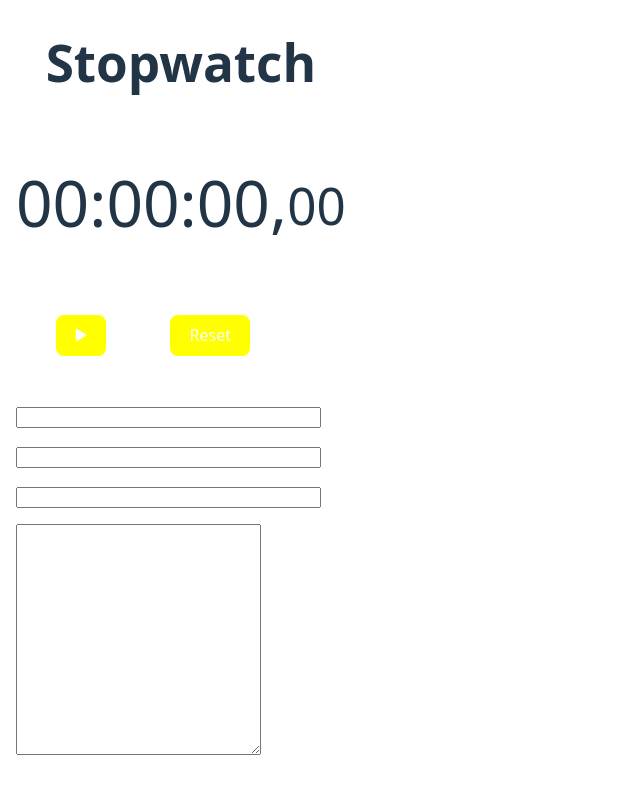
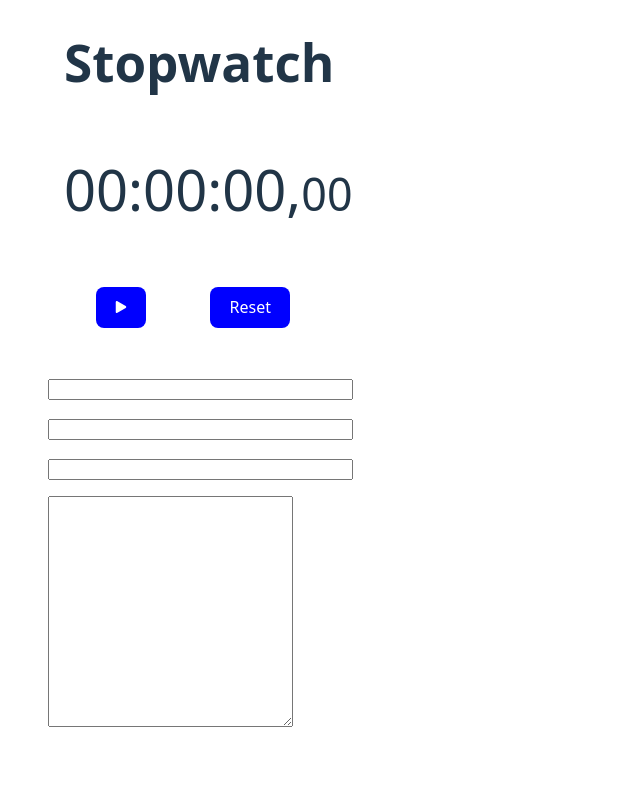
Before and after one commit to shengx2/timeToolsli, a React (Vite) app: page / in a window 1280 px wide. Shown: the top 794 px of the page, without its empty margins (0-640 px from the left). Built offline with nearby package versions, Linux system fonts and the light colour scheme.

Commit message:
changes 2

```diff
--- a/src/timeTools.css
+++ b/src/timeTools.css
@@ -1,9 +1,7 @@
 body {
-  margin-left: 1rem;
-  /* border-style: solid; */
-  /* border-color: red; */
-  /* display: flex; */
-  /* justify-content: center; */
+  margin-left: 2rem;
+  /* border-style: solid;
+  border-color: red;  */
 }
 
 .my-margin {
@@ -15,32 +13,32 @@ body {
 .my-input {
   margin-top: 1rem;
   margin-right: 0rem;
-  margin-left: 0rem;
+  margin-left: 1rem;
 }
 
 /* To do: Margin boxes in classes is niet consistent */
 
 h1 {
-  display: flex;
-  justify-content: center;
+  margin-left: 2rem;
 }
+
 p {
-  font-size: 4rem;
-  display: flex;
-  justify-content: center;
+  margin-left: 2rem;
+  font-size: 3.5rem;
+  /* display: flex;
+  justify-content: center; */
   /* margin-left: 0.5rem; */
     /* border-style: solid; */
   /* border-color: red;  */
 }
 
 .my-btn {
-  background: yellow;
+  background: blue;
   color: white;
   /* padding: 5px 10px; */
   border: none;
   cursor: pointer;
-  margin-left: 2.5rem;
-  margin-right: 1.5rem;
+  margin-left: 4rem;
 }
 /* .my-reset {
   padding-top: 2rem;
@@ -72,7 +70,7 @@ p {
   p {
     font-size: 3rem;
     margin-right: 1rem;
-    margin-left: 1rem;
+    margin-left: 2.6rem;
     /* background-color: blue Bleu de Chanel; */
   }
   .ms {
```
